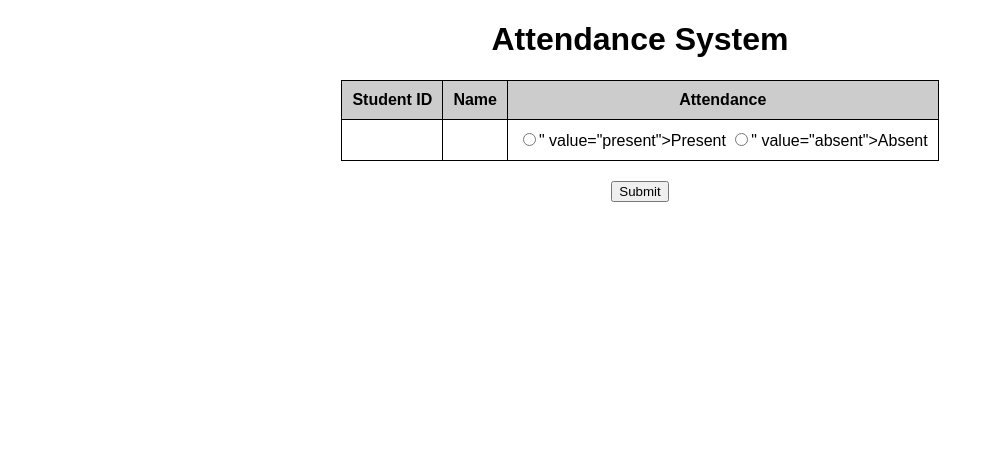
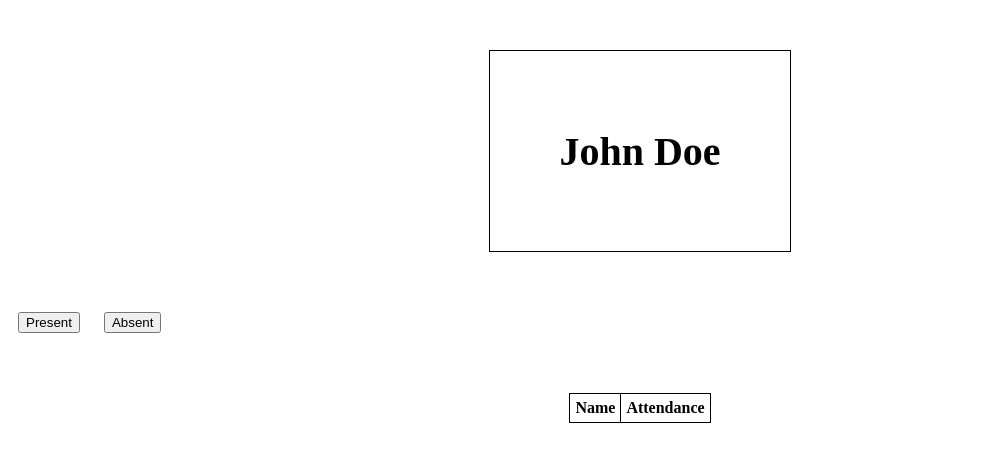
Before and after one commit to Advay-Inabathini/ants, a PHP site: page / in a window 1280 px wide. Shown: the top 462 px of the page, without its empty margins (0-984 px from the left). Run offline with PHP 8.4, Linux system fonts and the light colour scheme; lists and menus that the app fills with data are empty.

Commit message:
nice trial

```diff
--- a/index.html
+++ b/index.html
@@ -1,34 +1,28 @@
 <!DOCTYPE html>
 <html>
   <head>
-	<title>Attendance System</title>
-	<link rel="stylesheet" type="text/css" href="style.css">
+    <meta charset="UTF-8">
+    <title>Attendance Tracker</title>
+    <link rel="stylesheet" href="style.css">
   </head>
   <body>
-	<h1>Attendance System</h1>
-	<form method="POST" action="submit_attendance.php">
-		<table>
+    <div class="card">
+      <h1 id="student-name">John Doe</h1>
+    </div>
+    <button id="present-btn">Present</button>
+    <button id="absent-btn">Absent</button>
+    <table id="attendance-table">
+      <thead>
         <tr>
-				<th>Student ID</th>
           <th>Name</th>
           <th>Attendance</th>
         </tr>
-			<?php include "db_connection.php";
-			$result = mysqli_query($connection,"SELECT * FROM students");
-			while($row = mysqli_fetch_array($result)) {
-			?>
-			<tr>
-				<td><?php echo $row["student_id"]; ?></td>
-				<td><?php echo $row["student_name"]; ?></td>
-				<td>
-					<label><input type="radio" name="<?php echo $row["student_id"]; ?>" value="present">Present</label>
-					<label><input type="radio" name="<?php echo $row["student_id"]; ?>" value="absent">Absent</label>
-				</td>
-			</tr>
-			<?php } ?>
+      </thead>
+      <tbody>
+        <!-- Table rows will be added dynamically using JavaScript -->
+      </tbody>
     </table>
-		<input type="submit" value="Submit">
-	</form>
     <script src="script.js"></script>
+    <script src="server.js"></script>
   </body>
 </html>
--- a/script.js
+++ b/script.js
@@ -1,15 +1,66 @@
-window.addEventListener("load", function() {
-    var inputs = document.querySelectorAll('input[type="radio"]');
-    for (var i = 0; i < inputs.length; i++) {
-      inputs[i].addEventListener("click", function() {
-        var row = this.closest("tr");
-        if (this.value == "present") {
-          row.classList.remove("absent");
-          row.classList.add("attendance");
-        } else {
-          row.classList.remove("attendance");
-          row.classList.add("absent");
-        }
-      });
+// Define an array of student names
+const students = ['John Doe', 'Jane Doe', 'Bob Smith','advay inabathini', 'rochak saini','suhani jain'];
+
+// Get references to the HTML elements
+const studentNameEl = document.getElementById('student-name');
+const presentBtn = document.getElementById('present-btn');
+const absentBtn = document.getElementById('absent-btn');
+const attendanceTableBody = document.querySelector('#attendance-table tbody');
+
+let currentStudentIndex = 0;
+let attendanceData = [];
+
+// Update the student name on the card
+function updateStudentName() {
+  studentNameEl.innerText = students[currentStudentIndex];
+}
+
+// Add the attendance data for the current student to the attendanceData array
+function addAttendanceData(present) {
+  attendanceData.push({
+    name: students[currentStudentIndex],
+    present: present
+  });
+}
+
+// Update the attendance table with the attendance data
+function updateAttendanceTable() {
+  attendanceTableBody.innerHTML = '';
+
+  for (let i = 0; i < attendanceData.length; i++) {
+    const row = document.createElement('tr');
+    const nameCell = document.createElement('td');
+    const attendanceCell = document.createElement('td');
+
+    nameCell.innerText = attendanceData[i].name;
+    attendanceCell.innerText = attendanceData[i].present ? 'Present' : 'Absent';
+
+    row.appendChild(nameCell);
+    row.appendChild(attendanceCell);
+    attendanceTableBody.appendChild(row);
+  }
+}
+
+// Event listener for the present button
+presentBtn.addEventListener('click', () => {
+  addAttendanceData(true);
+  currentStudentIndex++;
+
+  if (currentStudentIndex >= students.length) {
+    updateAttendanceTable();
+  } else {
+    updateStudentName();
+  }
+});
+
+// Event listener for the absent button
+absentBtn.addEventListener('click', () => {
+  addAttendanceData(false);
+  currentStudentIndex++;
+
+  if (currentStudentIndex >= students.length) {
+    updateAttendanceTable();
+    } else {
+    updateStudentName();
     }
-  });
+    });
--- a/style.css
+++ b/style.css
@@ -1,34 +1,29 @@
-body {
-	font-family: Arial, sans-serif;
+.card {
+    border: 1px solid black;
+    width: 300px;
+    height: 200px;
+    display: flex;
+    align-items: center;
+    justify-content: center;
+    margin: 50px auto;
   }
 
-h1 {
+  .card h1 {
+    font-size: 40px;
+    font-weight: bold;
     text-align: center;
   }
 
-table {
-	margin: 0 auto;
-	border-collapse: collapse;
+  #present-btn, #absent-btn {
+    margin: 10px;
   }
 
-table, th, td {
-	border: 1px solid black;
-	padding: 10px;
+  #attendance-table {
+    border-collapse: collapse;
+    margin: 50px auto;
   }
 
-th {
-	background-color: #ccc;
+  #attendance-table th, #attendance-table td {
+    border: 1px solid black;
+    padding: 5px;
   }
-
-input[type="submit"] {
-	margin: 20px auto;
-	display: block;
-}
-
-.attendance {
-	background-color: #99ff99;
-}
-
-.absent {
-	background-color: #ff9999;
-}
```
Also changed, not shown: database.sql (added, +9 -0 lines), server.js (added, +66 -0 lines), submit_attendance.php (deleted, +0 -33 lines). Lines whose indentation alone changed are shown as unchanged.
